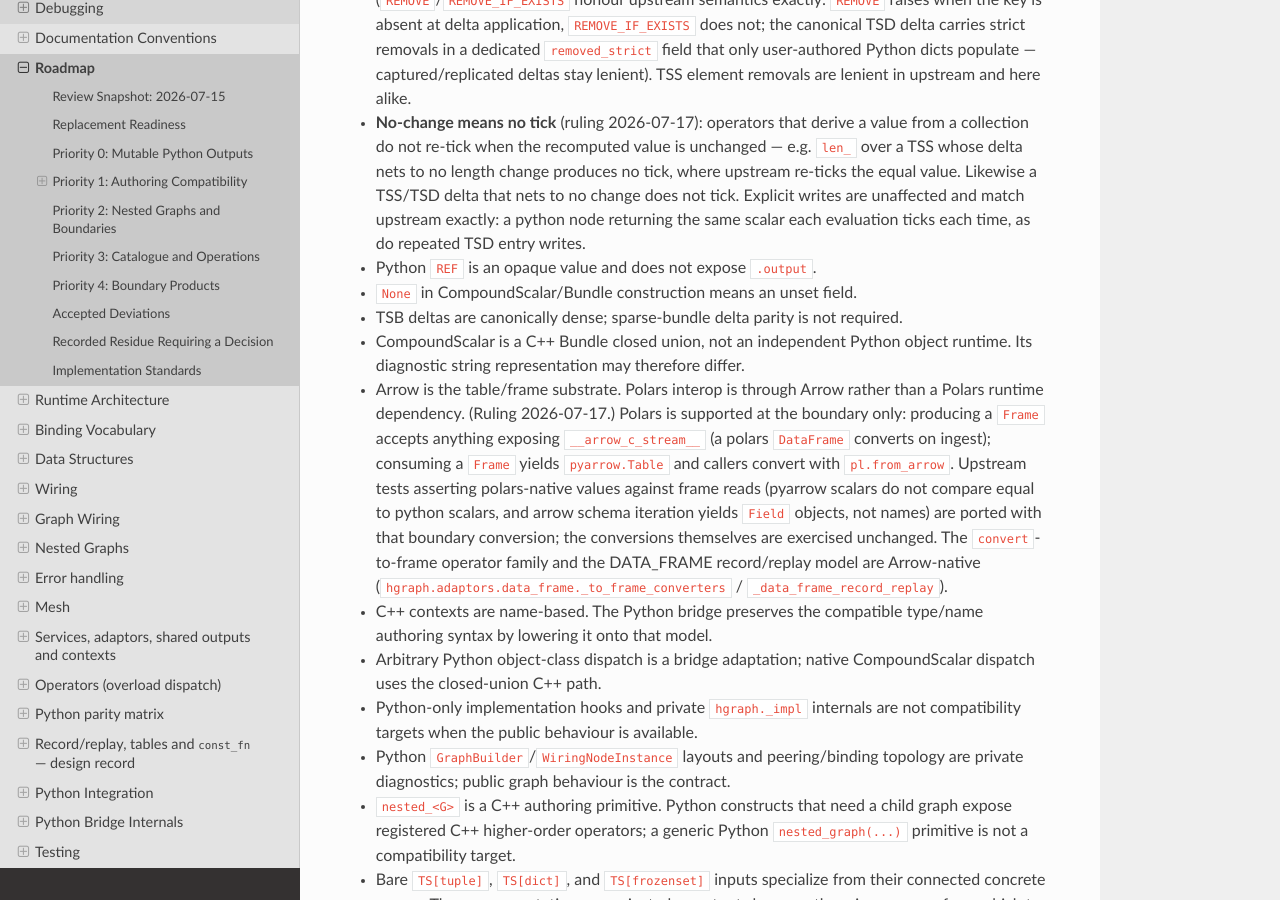
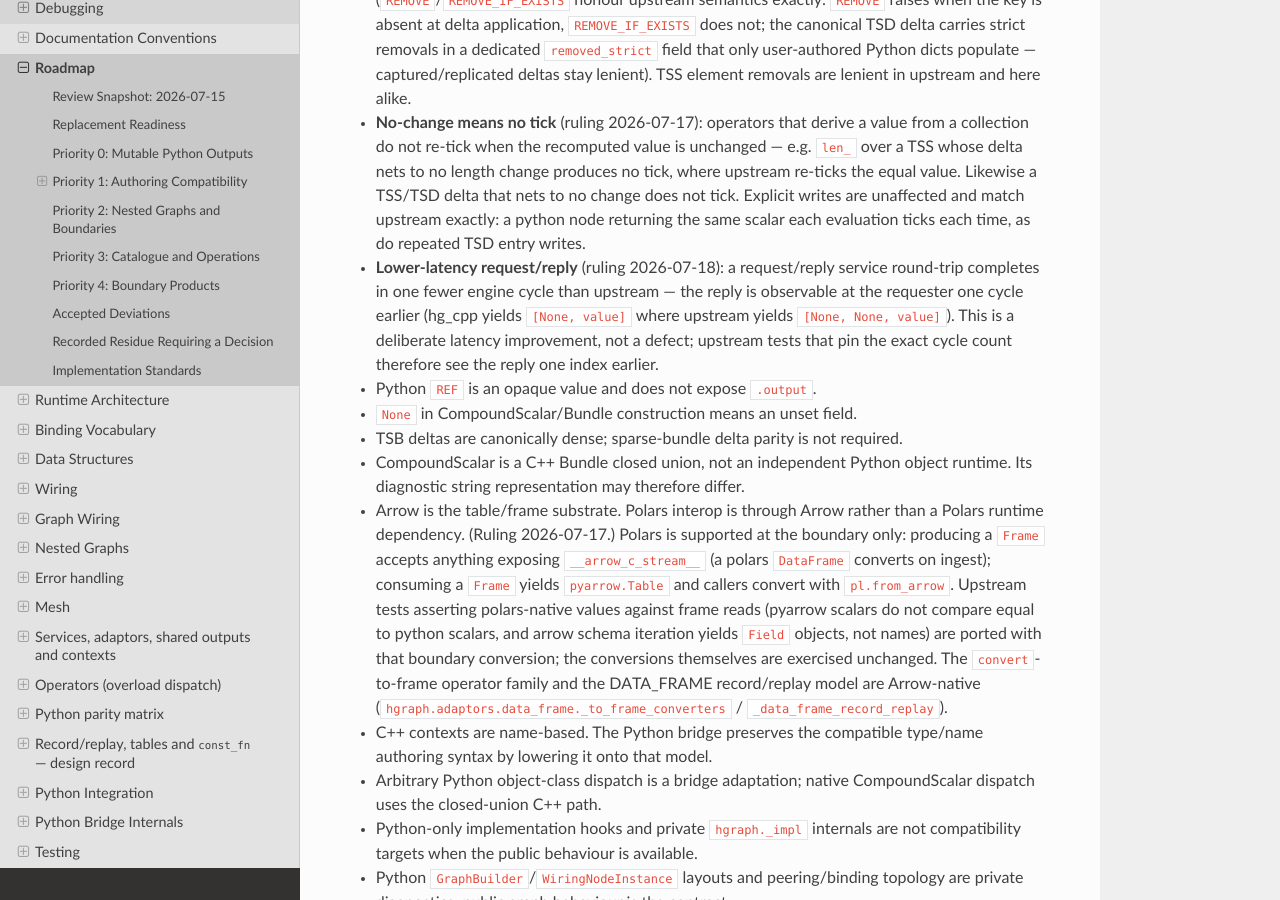
Before and after one commit to hhenson/hg_cpp, a Sphinx documentation site: the page built from docs/source/developer_guide/roadmap.rst, in a window 1280 px wide and 900 px high, scrolled down 11109 px. Built offline with Sphinx 7.4.7 and the Read the Docs theme 3.1.0, drawn with Linux system fonts in a browser that asks for light colours.

Commit message:
Record lower-latency request/reply as an accepted deviation
Ruling (2026-07-18): a request/reply service round-trip completes one
engine cycle earlier than upstream - the reply is observable at the
requester one cycle sooner (hg_cpp yields [None, value] where upstream
yields [None, None, value]). This is a deliberate latency improvement,
not a defect; upstream tests that pin the exact cycle count see the
reply one index earlier.

Co-Authored-By: Claude Opus 4.8 (1M context) <noreply@anthropic.com>

```diff
--- a/docs/source/developer_guide/roadmap.rst
+++ b/docs/source/developer_guide/roadmap.rst
@@ -554,6 +554,12 @@ The following are intentional unless separately re-opened:
   TSS/TSD delta that nets to no change does not tick. Explicit writes are
   unaffected and match upstream exactly: a python node returning the same
   scalar each evaluation ticks each time, as do repeated TSD entry writes.
+- **Lower-latency request/reply** (ruling 2026-07-18): a request/reply
+  service round-trip completes in one fewer engine cycle than upstream — the
+  reply is observable at the requester one cycle earlier (hg_cpp yields
+  ``[None, value]`` where upstream yields ``[None, None, value]``). This is a
+  deliberate latency improvement, not a defect; upstream tests that pin the
+  exact cycle count therefore see the reply one index earlier.
 - Python ``REF`` is an opaque value and does not expose ``.output``.
 - ``None`` in CompoundScalar/Bundle construction means an unset field.
 - TSB deltas are canonically dense; sparse-bundle delta parity is not required.
```
